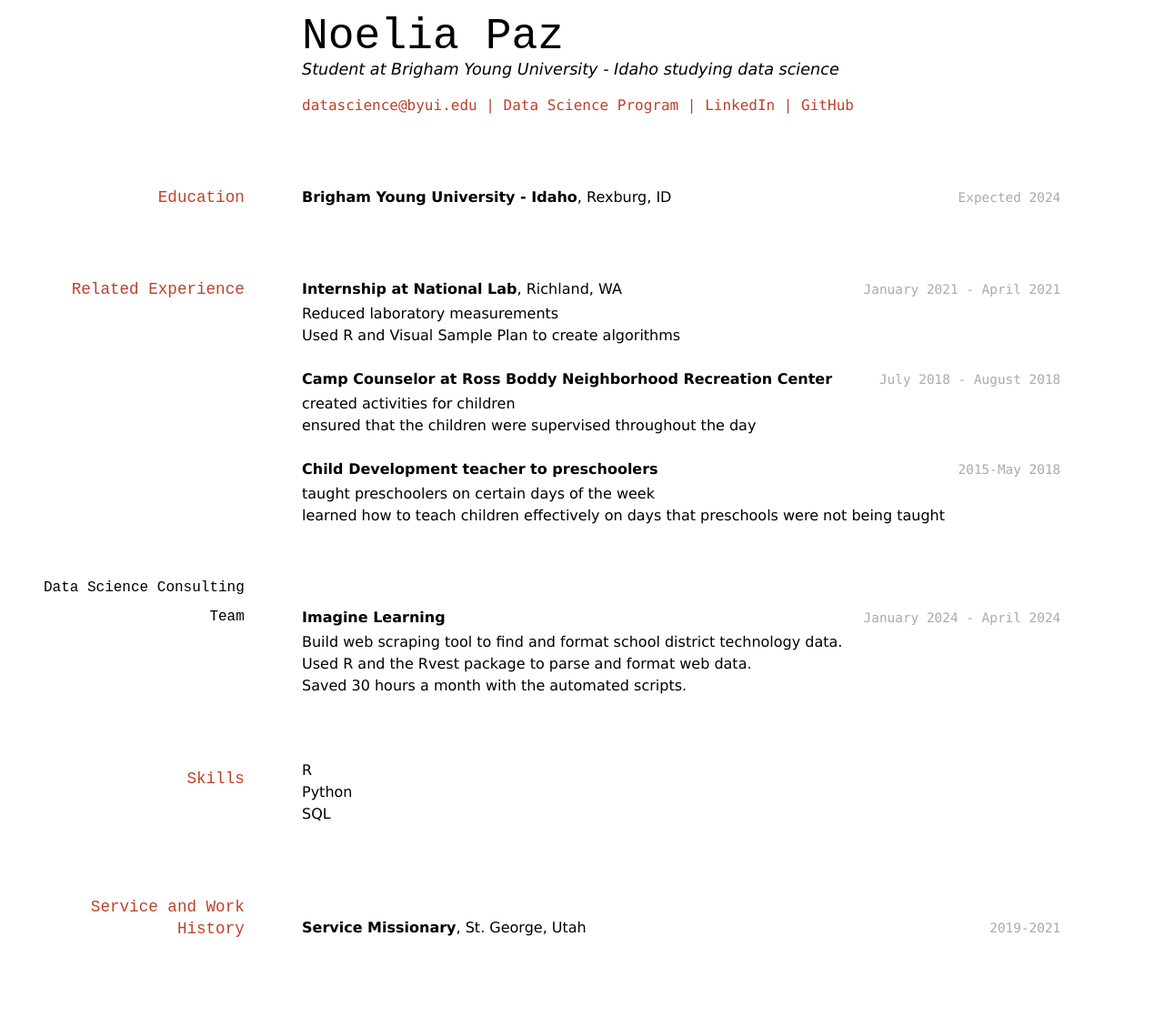
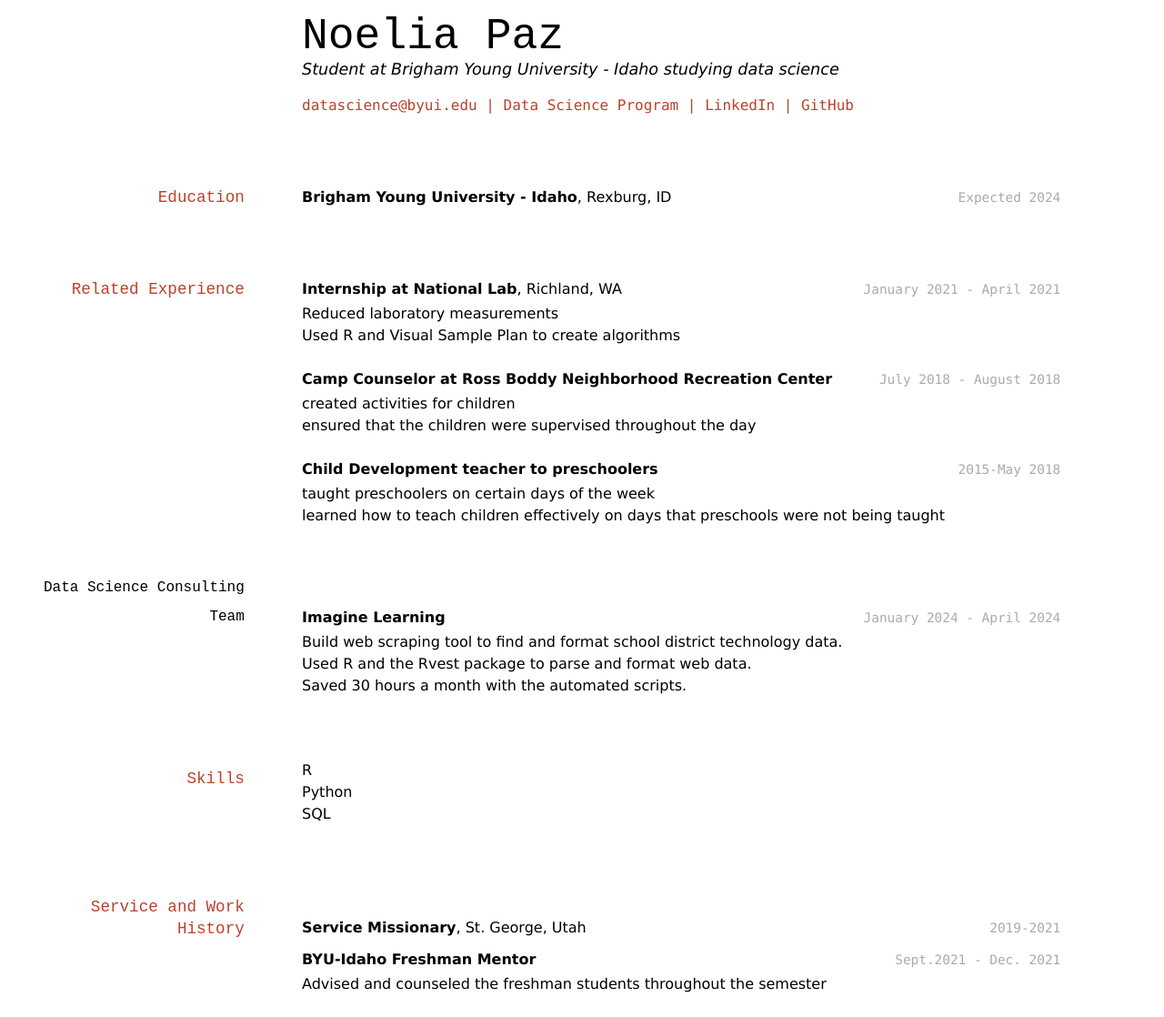
Before and after one commit to byuids-resumes/paz_resume, a Jekyll site: the page built from docs/index.md, in a window 1280 px wide. Shown: the whole page at 91% size. Built offline with Jekyll 4.4.1, drawn with Linux system fonts in a browser that asks for light colours; before the commit the page ends 1043 px from its top, so only the background shows below that.

Commit message:
New changes

```diff
--- a/docs/index.md
+++ b/docs/index.md
@@ -57,6 +57,9 @@ __Imagine Learning__
 `2019-2021`
 __Service Missionary__, St. George, Utah
 
+`Sept.2021 - Dec. 2021`
+__BYU-Idaho Freshman Mentor__
+- Advised and counseled the freshman students throughout the semester
 
 
 <!-- ### Footer
```
